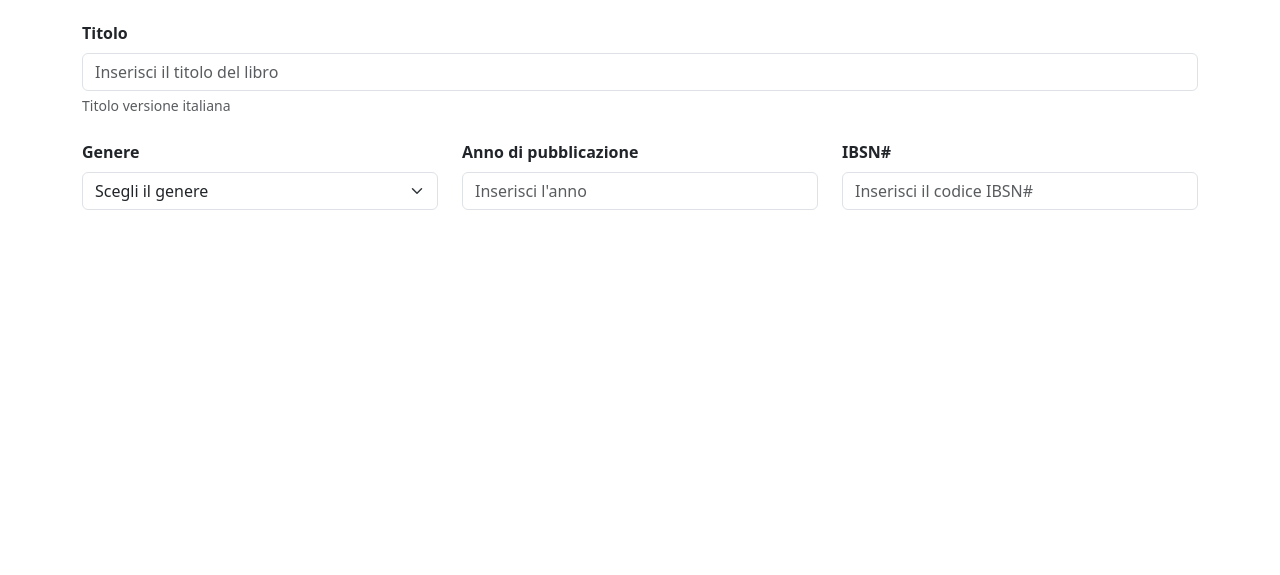
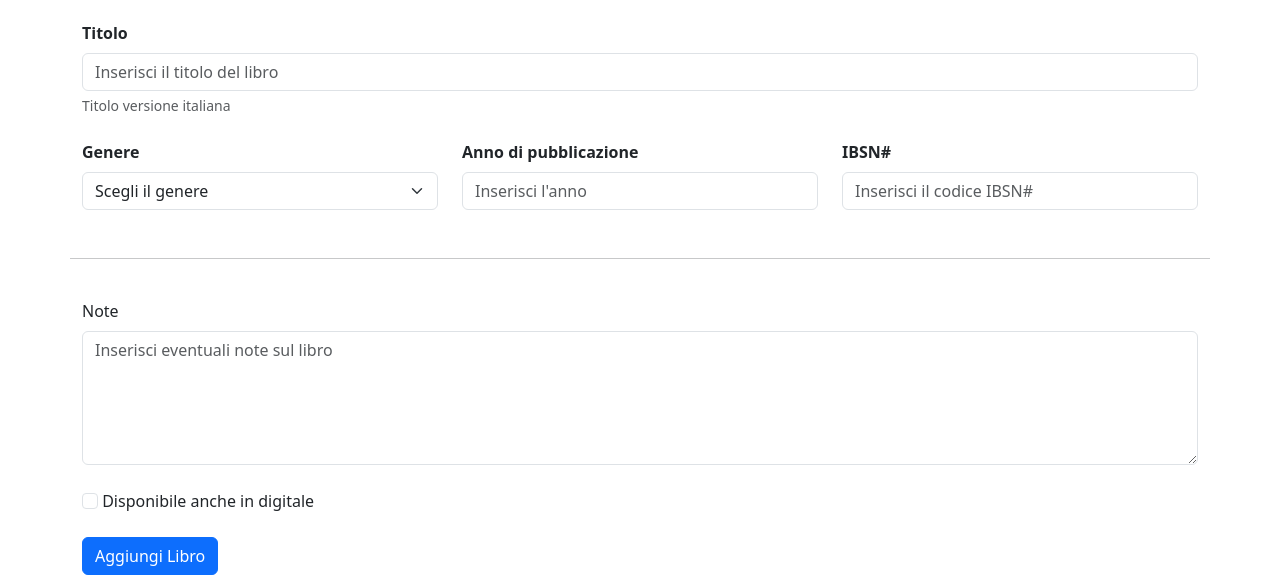
Before and after one commit to NotAlex575/html-css-bootstrap-dashboard, a plain HTML site: page New-book.html in a window 1280 px wide. Shown: the part 235-810 px from the top of the page. Drawn offline with nearby package versions, Linux system fonts and the light colour scheme.

Commit message:
aggiunto textarea NOTE e aggiunto alla fine il FORM-CHECKBOX e il BUTTON

```diff
--- a/New-book.html
+++ b/New-book.html
@@ -84,6 +84,23 @@
                         <label for="exampleFormControlInput1" class="form-label"><strong>IBSN#</strong></label>
                         <input type="text" class="form-control" id="exampleFormControlInput1" placeholder="Inserisci il codice IBSN#">
                     </div>
+                    <!--NOTE-->
+                    <hr class="mt-5">
+                    <div class="col-12 mt-4">
+                        <div class="mb-3">
+                            <label for="exampleFormControlTextarea1" class="form-label">Note</label>
+                            <textarea class="form-control" id="exampleFormControlTextarea1" placeholder="Inserisci eventuali note sul libro" rows="5"></textarea>
+                        </div>
+                    </div>
+                    <!--FORM-CHECK DISPONIBILE ANCHE IN DIGITALE-->
+                    <div class="col-12 mt-2">
+                        <input class="form-check-input" type="checkbox" value="" id="firstCheckboxStretched">
+                        <label class="form-check-label" for="firstCheckboxStretched">Disponibile anche in digitale</label>
+                    </div>
+                    <!--BUTTON AGGIUNGI LIBRO (RIPORTA IN INDEX.HTML)-->
+                    <div class="col-12 mt-4">
+                        <a href="index.html"><button class="btn btn-primary">Aggiungi Libro</button></a>
+                    </div>
                 </div>
             </div>
         </main>
```
Also changed, not shown: index.html (+8 -8 lines).
